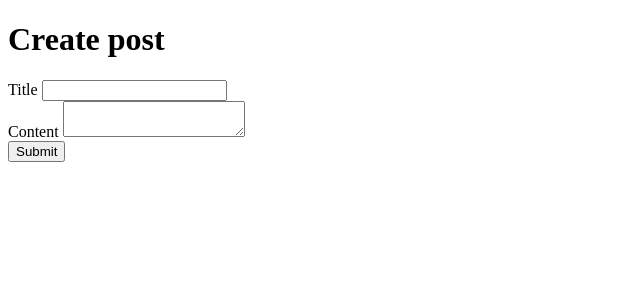
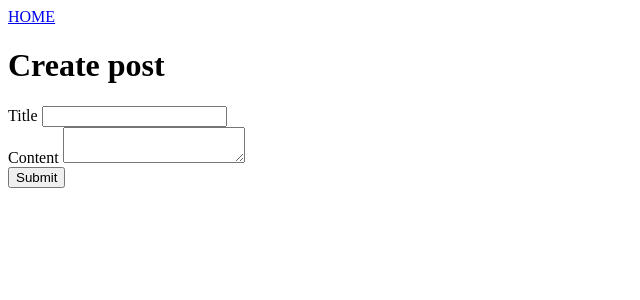
Before and after one commit to carloshvp/web_app, a Flask app: page /post/form in a window 1280 px wide. Shown: the top 300 px of the page, without its empty margins (0-640 px from the left). Run offline with Flask 2, Linux system fonts and the light colour scheme.

Commit message:
Added navigation buttons

```diff
--- a/templates/base.jinja2
+++ b/templates/base.jinja2
@@ -6,6 +6,7 @@
 </head>
 
 <body>
+<a href="{{ url_for("home") }}">HOME<a/>
 {% block content %}
 
 {% endblock %}
--- a/templates/home.jinja2
+++ b/templates/home.jinja2
@@ -8,5 +8,6 @@
     <li><a href="{{ url_for("post", post_id=post_id)}}">{{post["title"]}}</a></li>
     {% endfor %}
 </ul>
+<a href=" {{ url_for("create") }} ">Create new post<a/>
 
 {% endblock %}
```
